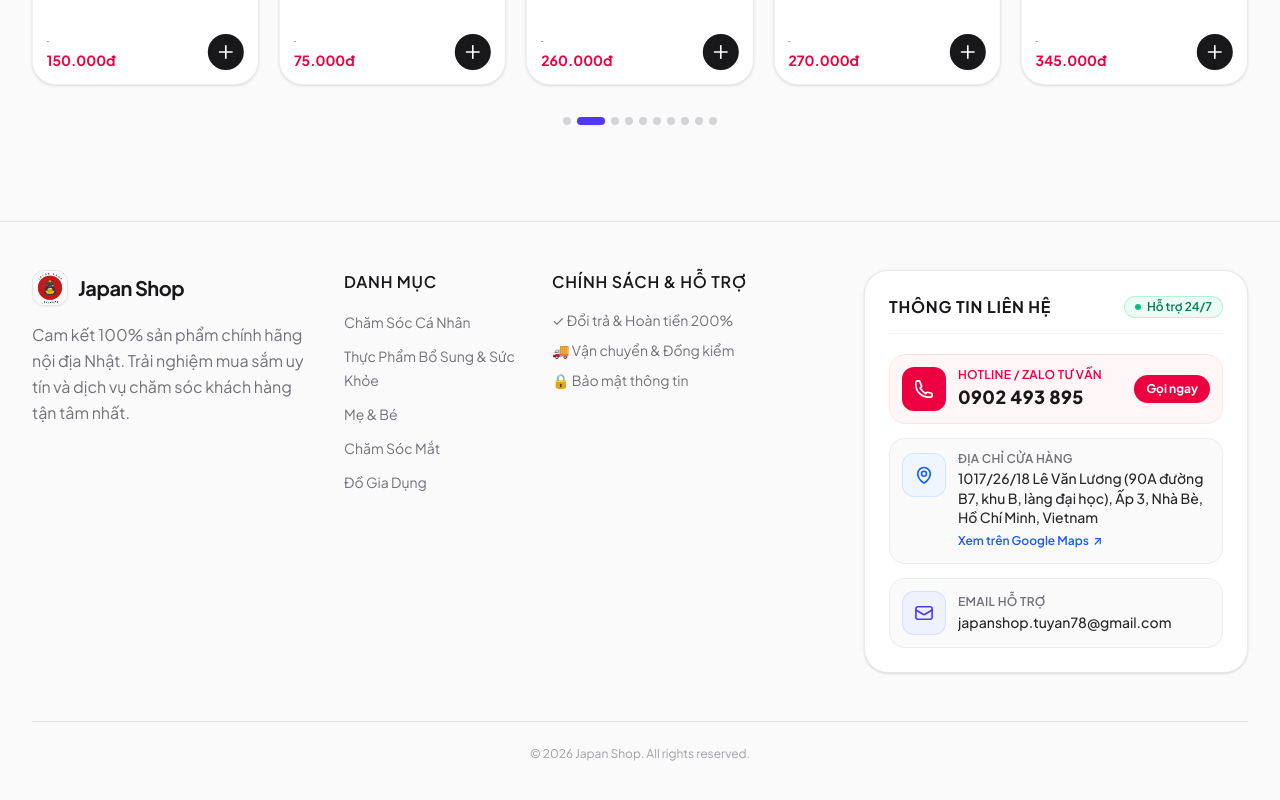
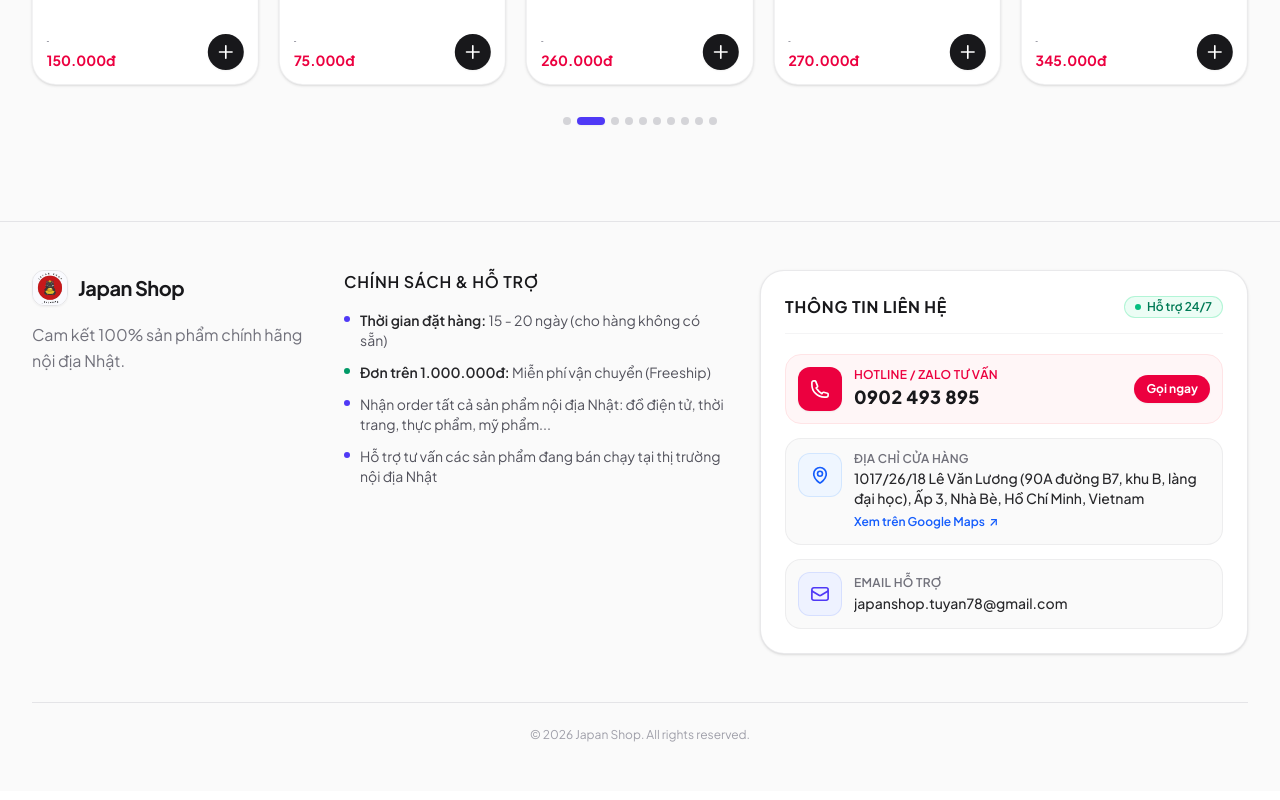
Before and after one commit to japanshop78/website, a Next.js app: page / in a window 1280 px wide. Shown: the part 1303-2103 px from the top of the page. Built offline with nearby package versions, Linux system fonts and the light colour scheme; no server answers.

Commit message:
feat: simplify footer component by removing unused product data and enhancing policy information

```diff
--- a/src/components/Footer.tsx
+++ b/src/components/Footer.tsx
@@ -5,12 +5,9 @@ import Image from "next/image";
 import LocationIcon from "./icons/LocationIcon";
 import PhoneIcon from "./icons/PhoneIcon";
 import MailIcon from "./icons/MailIcon";
-import { useProductData } from "@/context/ProductDataContext";
 import { getAssetPath } from "@/utils/assetPath";
 
 export default function Footer() {
-  const { categories } = useProductData();
-
   return (
     <footer className="w-full border-t border-zinc-200 bg-zinc-50 py-12 dark:border-zinc-800 dark:bg-zinc-950">
       <div className="mx-auto max-w-7xl px-4 sm:px-6 lg:px-8">
@@ -30,64 +27,45 @@ export default function Footer() {
               <span>Japan Shop</span>
             </Link>
             <p className="max-w-sm text-base text-zinc-500 dark:text-zinc-400 leading-relaxed">
-              Cam kết 100% sản phẩm chính hãng nội địa Nhật. Trải nghiệm mua sắm uy tín và dịch vụ chăm sóc khách hàng tận tâm nhất.
+              Cam kết 100% sản phẩm chính hãng nội địa Nhật.
             </p>
           </div>
 
-          {/* Categories Quick Links */}
-          <div className="lg:col-span-2">
-            <h3 className="text-base font-semibold text-zinc-900 dark:text-white uppercase tracking-wider mb-4">
-              Danh mục
-            </h3>
-            <ul className="space-y-2.5">
-              {categories.map((item) => (
-                <li key={item.id}>
-                  <Link
-                    href={`/category/${item.id}`}
-                    className="text-sm text-zinc-500 hover:text-indigo-600 dark:text-zinc-400 dark:hover:text-indigo-400 transition-colors"
-                  >
-                    {item.name}
-                  </Link>
-                </li>
-              ))}
-            </ul>
-          </div>
-
-          {/* Policy Links for Ads Approval */}
-          <div className="lg:col-span-3">
+          {/* Policy & Support Info */}
+          <div className="lg:col-span-4">
             <h3 className="text-base font-semibold text-zinc-900 dark:text-white uppercase tracking-wider mb-4">
               Chính sách & Hỗ trợ
             </h3>
-            <ul className="space-y-2.5 text-sm text-zinc-500 dark:text-zinc-400">
-              <li>
-                <Link
-                  href="/chinh-sach-doi-tra"
-                  className="hover:text-indigo-600 dark:hover:text-indigo-400 transition-colors block"
-                >
-                  ✓ Đổi trả & Hoàn tiền 200%
-                </Link>
+            <ul className="space-y-3 text-sm text-zinc-600 dark:text-zinc-400">
+              <li className="flex items-start gap-2.5">
+                <span className="mt-1.5 h-1.5 w-1.5 rounded-full bg-indigo-600 dark:bg-indigo-400 shrink-0" />
+                <span>
+                  <strong className="font-semibold text-zinc-800 dark:text-zinc-200">Thời gian đặt hàng:</strong> 15 - 20 ngày (cho hàng không có sẵn)
+                </span>
               </li>
-              <li>
-                <Link
-                  href="/chinh-sach-van-chuyen"
-                  className="hover:text-indigo-600 dark:hover:text-indigo-400 transition-colors block"
-                >
-                  🚚 Vận chuyển & Đồng kiểm
-                </Link>
+              <li className="flex items-start gap-2.5">
+                <span className="mt-1.5 h-1.5 w-1.5 rounded-full bg-emerald-600 dark:bg-emerald-400 shrink-0" />
+                <span>
+                  <strong className="font-semibold text-zinc-800 dark:text-zinc-200">Đơn trên 1.000.000đ:</strong> Miễn phí vận chuyển (Freeship)
+                </span>
               </li>
-              <li>
-                <Link
-                  href="/chinh-sach-bao-mat"
-                  className="hover:text-indigo-600 dark:hover:text-indigo-400 transition-colors block"
-                >
-                  🔒 Bảo mật thông tin
-                </Link>
+              <li className="flex items-start gap-2.5">
+                <span className="mt-1.5 h-1.5 w-1.5 rounded-full bg-indigo-600 dark:bg-indigo-400 shrink-0" />
+                <span>
+                  Nhận order tất cả sản phẩm nội địa Nhật: đồ điện tử, thời trang, thực phẩm, mỹ phẩm...
+                </span>
+              </li>
+              <li className="flex items-start gap-2.5">
+                <span className="mt-1.5 h-1.5 w-1.5 rounded-full bg-indigo-600 dark:bg-indigo-400 shrink-0" />
+                <span>
+                  Hỗ trợ tư vấn các sản phẩm đang bán chạy tại thị trường nội địa Nhật
+                </span>
               </li>
             </ul>
           </div>
 
           {/* Featured Contact Box (Gợi ý 1 + Gợi ý 4) */}
-          <div className="md:col-span-2 lg:col-span-4">
+          <div className="md:col-span-2 lg:col-span-5">
 
             <div className="rounded-3xl bg-white dark:bg-zinc-900 border border-zinc-200/80 dark:border-zinc-800 p-5 sm:p-6 shadow-sm hover:shadow-md transition-all">
               <div className="flex items-center justify-between gap-3 mb-5 border-b border-zinc-100 dark:border-zinc-800/80 pb-3.5">
```
